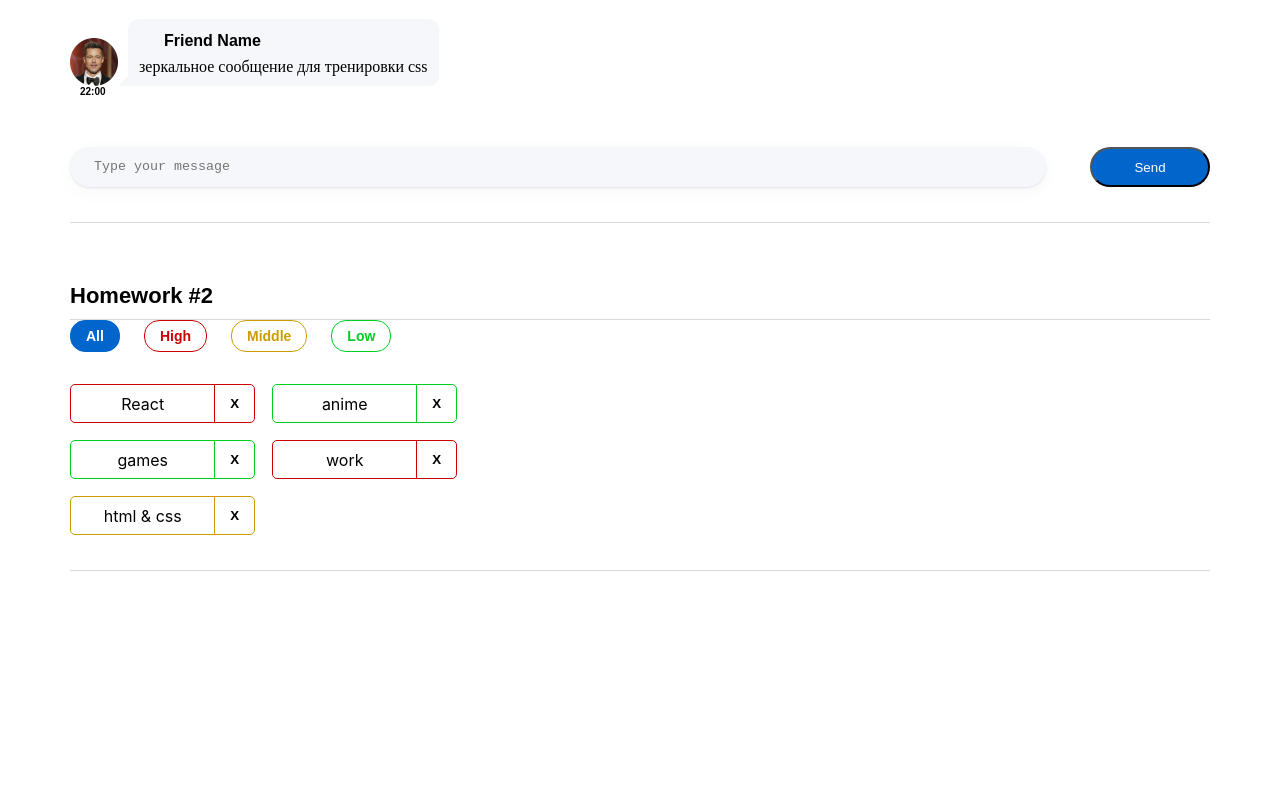
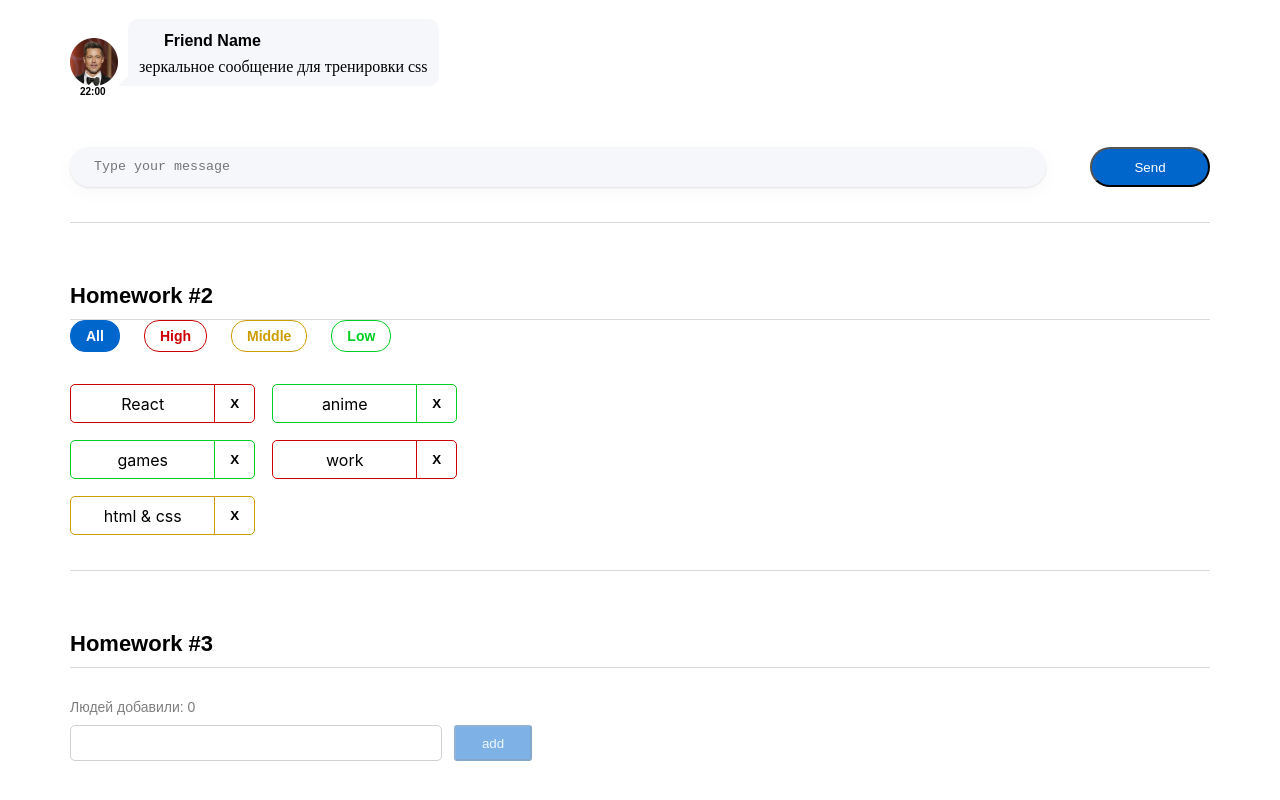
Before and after one commit to PidzhakovIlya/hws2-master, a React (Create React App) app: page / in a window 1280 px wide. Shown: the part 264-1064 px from the top of the page. Before the commit the page ends 895 px from the top, so only its background shows below. Built offline with nearby package versions, Linux system fonts and the light colour scheme.

Commit message:
Homework 02-hw3

```diff
--- a/package.json
+++ b/package.json
@@ -1,6 +1,6 @@
 {
   "name": "hws2",
-  "homepage": "http:/PidzhakovIlya/.github.io/hws2-master",
+  "homepage": "http:/pidzhakovilya.github.io/hws2-master",
   "version": "0.1.0",
   "private": true,
   "dependencies": {
--- a/src/s1-main/App.tsx
+++ b/src/s1-main/App.tsx
@@ -2,6 +2,7 @@
 import s from './App.module.css'
 import HW1 from '../s2-homeworks/hw01/HW1'
 import HW2 from "../s2-homeworks/hw02/HW2";
+import HW3 from "../s2-homeworks/hw03/HW3";
 
 function App() {
     return (
@@ -9,7 +10,7 @@
             <HW1/>
             {/*раскомментировать по ходу выполнения*/}
             <HW2/>
-            {/*<HW3/>*/}
+            <HW3/>
             {/*<HW4/>*/}
 
             {/*при выполнении дз 5 и более - закомментировать здесь дз 1-4, так как они есть внутри дз 5*/}
--- a/src/s2-homeworks/hw03/Greeting.module.css
+++ b/src/s2-homeworks/hw03/Greeting.module.css
@@ -2,21 +2,49 @@
 }
 
 .inputAndButtonContainer {
+    display: flex;
+    gap: 12px;
+    margin-top: 10px;
 }
 
 .error {
+    font-family: 'Montserrat', sans-serif;
+    font-size: 14px;
+    font-weight: 400;
+    color:red;
+    margin-top: 7px;
 }
 
 .input {
+
+    padding: 8px 12px;
+    width:372px;
+    height: 36px;
+    border-radius: 5px;
+    border:1px solid #D1D1D1;
+    font-size: 16px;
+    font-weight: 500;
 }
 
 .input:focus {
+    border: 1px solid #00cc22;
 }
 
 .errorInput {
+
+    padding: 8px 12px;
+    width:372px;
+    height: 36px;
+    border:1px solid #cc0000;
+    border-radius: 5px;
 }
 
 .button {
+    width: 78px;
+    height: 36px;
+    background-color: #0066CC;
+    color: #DDEEFF;
+    border-radius: 3px;
 }
 
 .button:focus {
@@ -26,10 +54,21 @@
 }
 
 .button:disabled {
+    opacity: 0.5;
 }
 
 .text {
+    margin-top: 31px;
+    font-family: 'Montserrat', sans-serif;
+    font-size: 14px;
+    font-weight:400;
+    opacity: 0.5;
 }
 
 .greeting {
+    margin-top: 10px;
+    font-family: 'Montserrat', sans-serif;
+    font-size: 14px;
+    font-weight: 500;
+    color: #000000;
 }
--- a/src/s2-homeworks/hw03/Greeting.tsx
+++ b/src/s2-homeworks/hw03/Greeting.tsx
@@ -2,14 +2,14 @@
 import s from './Greeting.module.css'
 
 type GreetingPropsType = {
-    name: any // need to fix any
-    setNameCallback: any // need to fix any
-    addUser: any // need to fix any
-    onBlur: any // need to fix any
-    onEnter: any // need to fix any
-    error: any // need to fix any
-    totalUsers: any // need to fix any
-    lastUserName?: any // need to fix any
+    name: string // need to fix any
+    setNameCallback: (e: ChangeEvent<HTMLInputElement>)=>void // need to fix any
+    addUser: ()=>void // need to fix any
+    onBlur: ()=>void // need to fix any
+    onEnter: (e: KeyboardEvent<HTMLInputElement>)=>void // need to fix any
+    error: string // need to fix any
+    totalUsers: number // need to fix any
+    lastUserName?: string // need to fix any
 }
 
 // презентационная компонента (для верстальщика)
@@ -25,7 +25,7 @@
         lastUserName,
     } // деструктуризация пропсов
 ) => {
-    const inputClass = s.errorInput // need to fix with (?:)
+    const inputClass = error ? s.errorInput: s.input // need to fix with (?:)
 
     return (
         <div id={'hw3-form'} className={s.greetingForm}>
--- a/src/s2-homeworks/hw03/GreetingContainer.tsx
+++ b/src/s2-homeworks/hw03/GreetingContainer.tsx
@@ -3,18 +3,29 @@
 import { UserType } from './HW3'
 
 type GreetingContainerPropsType = {
-    users: any // need to fix any
-    addUserCallback: any // need to fix any
+    users: Array<UserType> // need to fix any
+    addUserCallback: (name:string)=>void // need to fix any
 }
 
-export const pureAddUser = (name: any, setError: any, setName: any, addUserCallback: any) => {
+export const pureAddUser = (name: string, setError: (error: string) => void, setName: (name:string)=>void , addUserCallback: (name:string)=>void) => {
+    const currentName = name.trim()
+    if(currentName === ""){
+        setError('Ошибка! Введите имя!')
+        return
+    }
+    addUserCallback(name)
+    setName('');
     // если имя пустое - показать ошибку, иначе - добавить юзера и очистить инпут
 }
 
-export const pureOnBlur = (name: any, setError: any) => { // если имя пустое - показать ошибку
+export const pureOnBlur = (name: string, setError: (error: string) => void) => { // если имя пустое - показать ошибку
+    setError(name.trim().length<1? 'Ошибка! Введите имя!': '')
 }
 
-export const pureOnEnter = (e: any, addUser: any) => { // если нажата кнопка Enter - добавить
+export const pureOnEnter = (e: KeyboardEvent<HTMLInputElement>, addUser: () => void) => { // если нажата кнопка Enter - добавить
+   if(e.key==="Enter"){
+       addUser()
+   }
 }
 
 // более простой и понятный для новичков
@@ -26,11 +37,11 @@
     addUserCallback,
 }) => {
     // деструктуризация пропсов
-    const [name, setName] = useState<any>('') // need to fix any
-    const [error, setError] = useState<any>('') // need to fix any
+    const [name, setName] = useState<string>('') // need to fix any
+    const [error, setError] = useState<string>('') // need to fix any
 
-    const setNameCallback = (e: any) => { // need to fix any
-        setName('some name') // need to fix
+    const setNameCallback = (e: ChangeEvent<HTMLInputElement>) => { // need to fix any
+        setName(e.currentTarget.value) // need to fix
 
         error && setError('')
     }
@@ -42,12 +53,13 @@
         pureOnBlur(name, setError)
     }
 
-    const onEnter = (e: any) => {
+    const onEnter = (e: KeyboardEvent<HTMLInputElement>) => {
         pureOnEnter(e, addUser)
     }
 
-    const totalUsers = 0 // need to fix
-    const lastUserName = 'some name' // need to fix
+    const totalUsers = users.length // need to fix
+    const lastUserName = users.length>0? users[users.length-1].name : "" // need to fix
+
 
     return (
         <Greeting
--- a/src/s2-homeworks/hw03/HW3.tsx
+++ b/src/s2-homeworks/hw03/HW3.tsx
@@ -19,20 +19,23 @@
 
 // types
 export type UserType = {
-    _id: any // need to fix any
-    name: any // need to fix any
+    _id: number // need to fix any
+    name: string // need to fix any
 }
 
-export const pureAddUserCallback = (name: any, setUsers: any, users: any) => { // need to fix any
+export const pureAddUserCallback = (name: string, setUsers:([]) => void, users: Array<UserType>) => { // need to fix any
+    debugger
     const user = { // need to fix
+        name:name,
+        _id:v1()
     }
     setUsers([...users, user])
 }
 
 const HW3 = () => {
-    const [users, setUsers] = useState<any>([]) // need to fix any
+    const [users, setUsers] = useState<Array<UserType>>([]) // need to fix any
 
-    const addUserCallback = (name: any) => { // need to fix any
+    const addUserCallback = (name: string) => { // need to fix any
         pureAddUserCallback(name, setUsers, users)
     }
 
```
